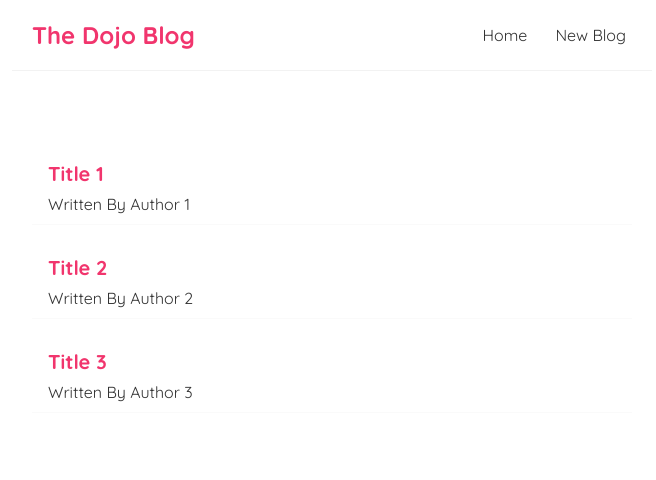
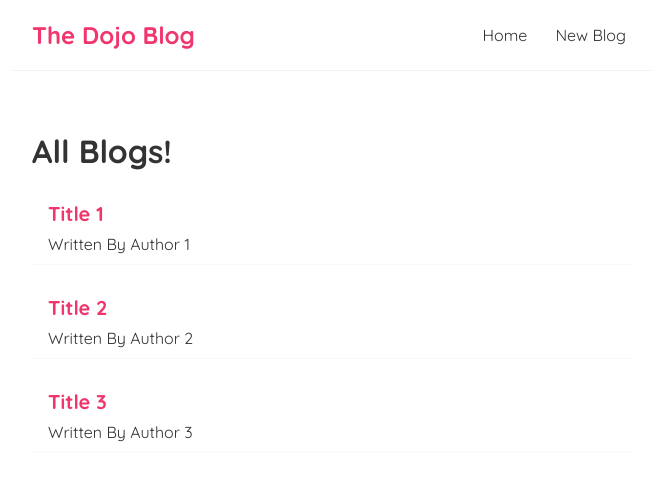
Before and after one commit to pmswami/Blogger, a React (Create React App) app in the folder dojo-blog/: page / in a window 1280 px wide. Shown: the top 480 px of the page, without its empty margins (308-964 px from the left). Built offline with nearby package versions, Linux system fonts and the light colour scheme.

Commit message:
Added React props

```diff
--- a/dojo-blog/src/App.js
+++ b/dojo-blog/src/App.js
@@ -1,6 +1,8 @@
 
 import Navbar from './Navbar';
 import Home from './Home';
+import {BrowserRouter as Router, Route, Switch } from "react-router-dom"
+import Create from "./Create"
 
 function App() {
   const title="Welcome to the New Blog"
@@ -12,12 +14,19 @@
   const link = "http://www.google.com/"
 
   return (
+    <Router>
       <div className="App">
         <Navbar/>
-
         {/* <Navbar></Navbar> */}
         <div className="content">
+          <Switch>
+            <Route exact path="/">
               <Home/>
+            </Route>
+            <Route path="/create">
+              <Create/>
+            </Route>
+          </Switch>
           {/* <h1>{title}</h1> */}
           {/* <p>Liked {likes} times</p>
           {/* <p>{person}</p> */}
@@ -28,6 +37,7 @@
           <a href={link}>Google Site</a> */}
         </div>
       </div>
+    </Router>
   );
 }
 
--- /dev/null
+++ b/dojo-blog/src/BlogList.js
@@ -0,0 +1,21 @@
+// const BlogList = (props) => {
+const BlogList = ({blogs, title}) => {
+    // const blogs = props.blogs
+    // const title = props.title
+    // console.log(props)
+
+
+    return (
+        <div className="blog-list">
+            <h1>{title}</h1>
+            {blogs.map((blog)=>(
+                    <div className="blog-preview" key={blog.id}>
+                        <h2>{blog.title}</h2>
+                        <p>Written By {blog.author}</p>
+                    </div>
+                ))}
+        </div>
+     );
+}
+
+export default BlogList;
--- /dev/null
+++ b/dojo-blog/src/Create.js
@@ -0,0 +1,9 @@
+const Create  = () => {
+    return (
+        <div className="create">
+            <h2>Add a New Blog</h2>
+        </div>
+     );
+}
+
+export default Create ;
--- a/dojo-blog/src/Home.js
+++ b/dojo-blog/src/Home.js
@@ -1,4 +1,5 @@
 import { useState } from "react";
+import BlogList from "./BlogList";
 
 const Home = () => {
 
@@ -28,14 +29,15 @@
 
     return (
         <div className="home">
-            <div>
+            <BlogList blogs={blogs} title="All Blogs!"/>
+            {/* <div>
                 {blogs.map((blog)=>(
                     <div className="blog-preview" key={blog.id}>
                         <h2>{blog.title}</h2>
                         <p>Written By {blog.author}</p>
                     </div>
                 ))}
-            </div>
+            </div> */}
             {/* <h2>Homepage</h2>
             <p>{name} is {age} years old.</p>
             <button onClick={handleClick}>Click Me!</button> */}
--- /dev/null
+++ b/package.json
@@ -0,0 +1,5 @@
+{
+  "dependencies": {
+    "react-router-dom": "^5.3.4"
+  }
+}
```
Also changed, not shown: 1 other file (tests, documents, lock files or other folders). Lines whose indentation alone changed are shown as unchanged.
